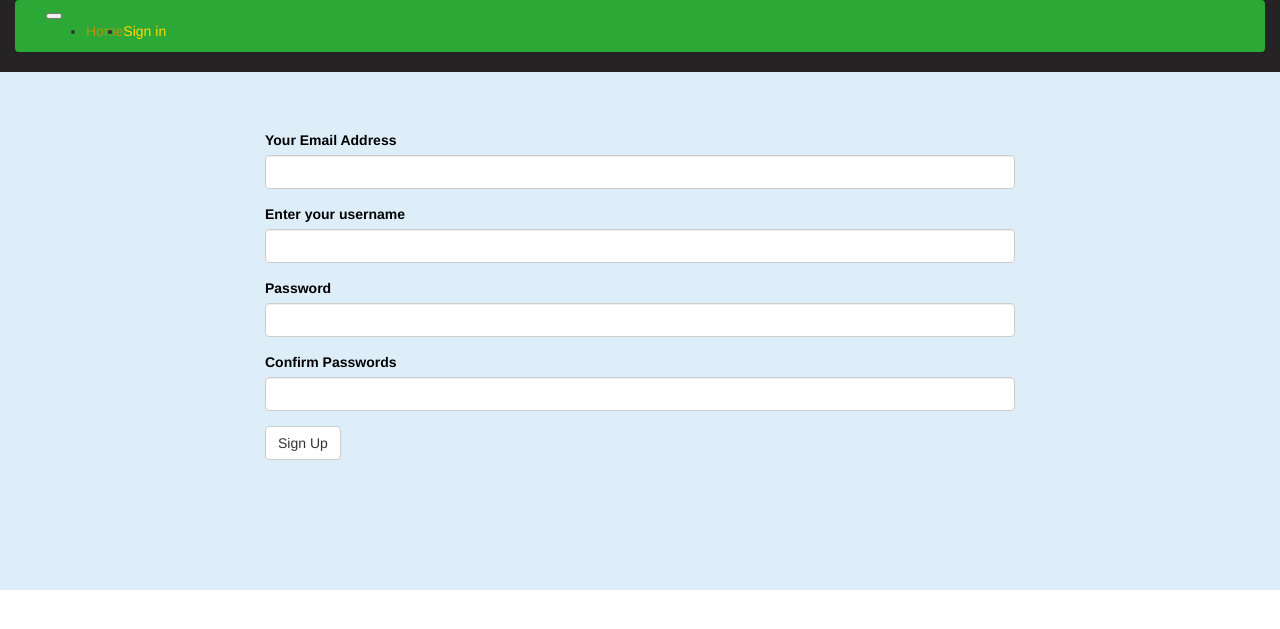
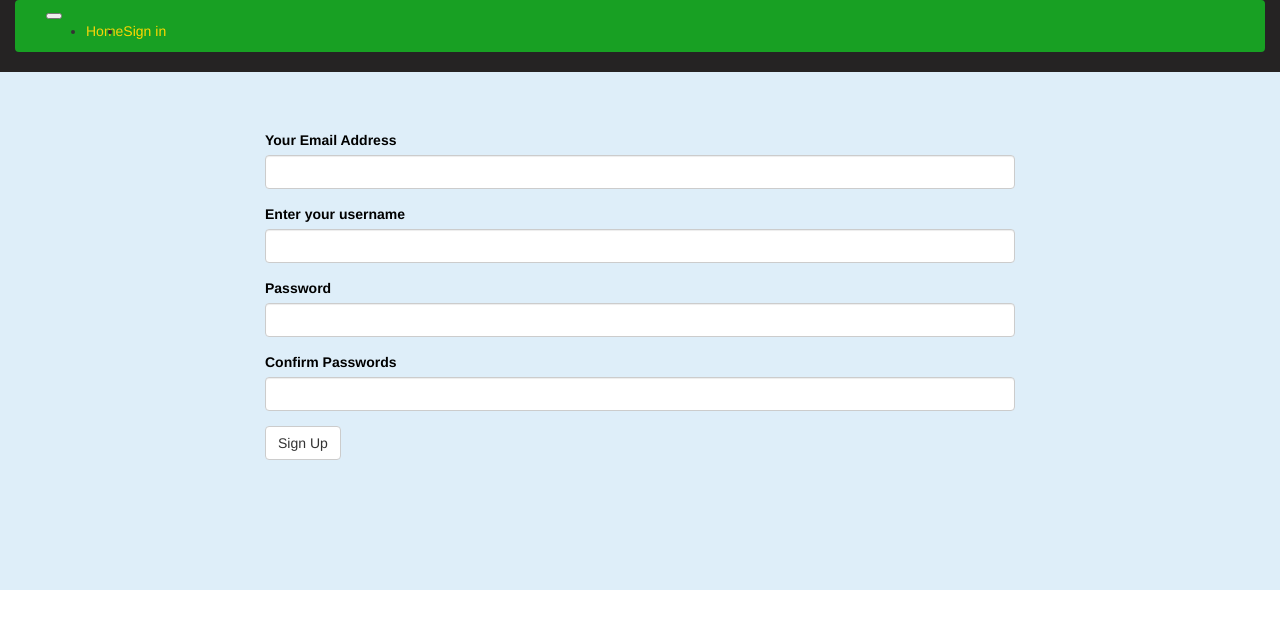
Before and after one commit to Kmbaria/pitch-1min, a Flask app: page /authenticate/register in a window 1280 px wide. Shown: the top 629 px of the page. Run offline with Flask 2, Linux system fonts and the light colour scheme; some libraries are stand-ins or nearby versions.

Commit message:
! changes on thetemplates

```diff
--- a/app/templates/navbar.html
+++ b/app/templates/navbar.html
@@ -3,7 +3,7 @@
 {% block navbar %}
 
 <div style="overflow: hidden; background-color: rgb(37, 35, 35); position: fixed; z-index: 1; top: 0; width: 100%;" class="container-fluid">
-    <nav style="overflow: hidden; background-color: #2ba835;" class="navbar navbar-expand-lg navbar-light">
+    <nav style="overflow: hidden; background-color: #18a023;" class="navbar navbar-expand-lg navbar-light">
     <a class="navbar-brand" href="#"></a>
     <button class="navbar-toggler" type="button" data-toggle="collapse" data-target="#navbarSupportedContent" aria-controls="navbarSupportedContent" aria-expanded="false" aria-label="Toggle navigation">
         <span class="navbar-toggler-icon"></span>
@@ -12,7 +12,7 @@
     <div class="collapse navbar-collapse" id="navbarSupportedContent">
         <ul class="navbar-nav mr-auto">
         <li class="nav-item active">
-            <a style="color: rgb(177, 151, 5);" class="nav-link" href="/">Home <span class="sr-only">(current)</span></a>
+            <a style="color: rgb(245, 210, 11);" class="nav-link" href="/">Home <span class="sr-only">(current)</span></a>
         </li>
         <li class="nav-item">
             <a class="nav-link" href="#"></a>
```
